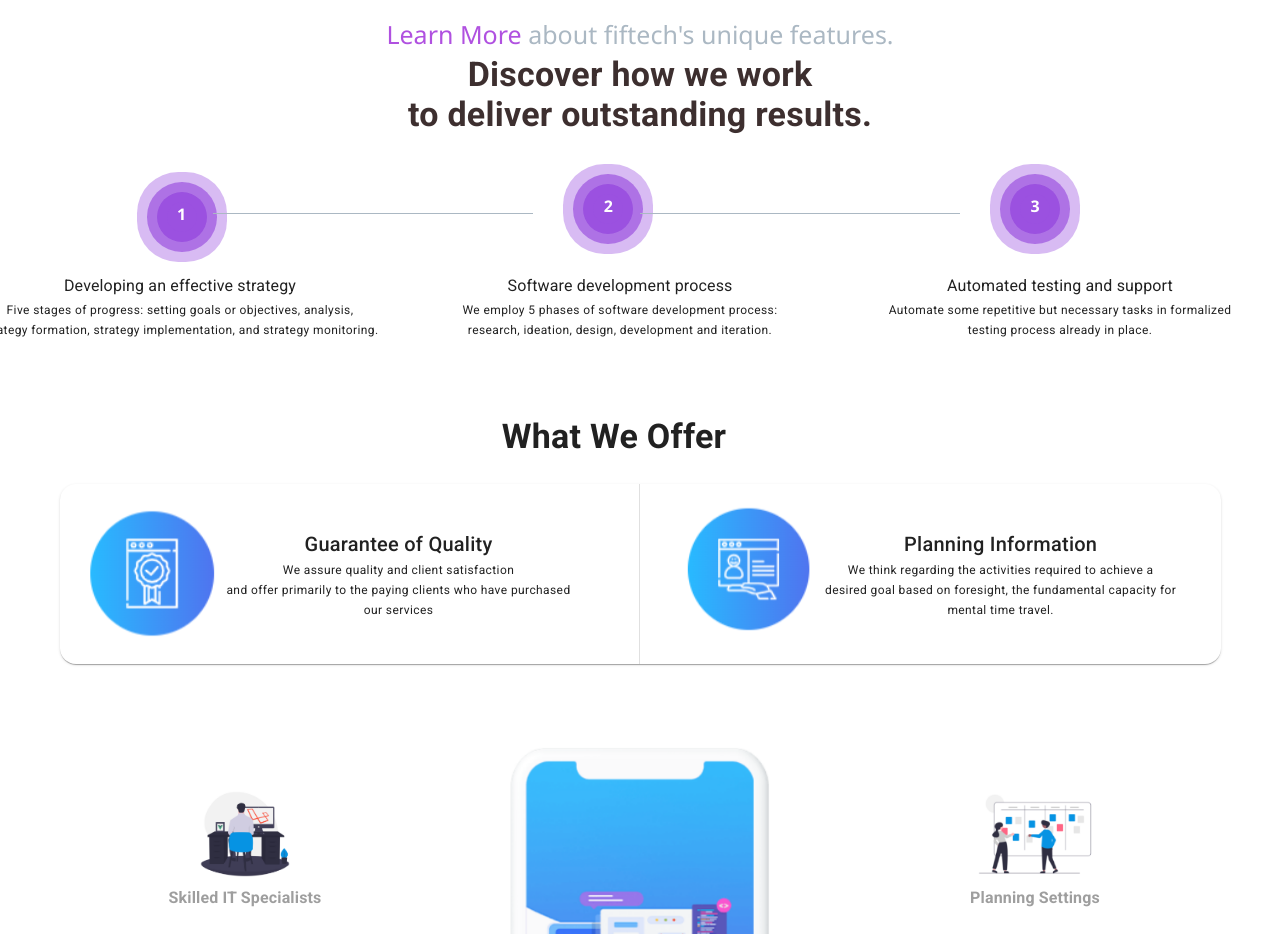
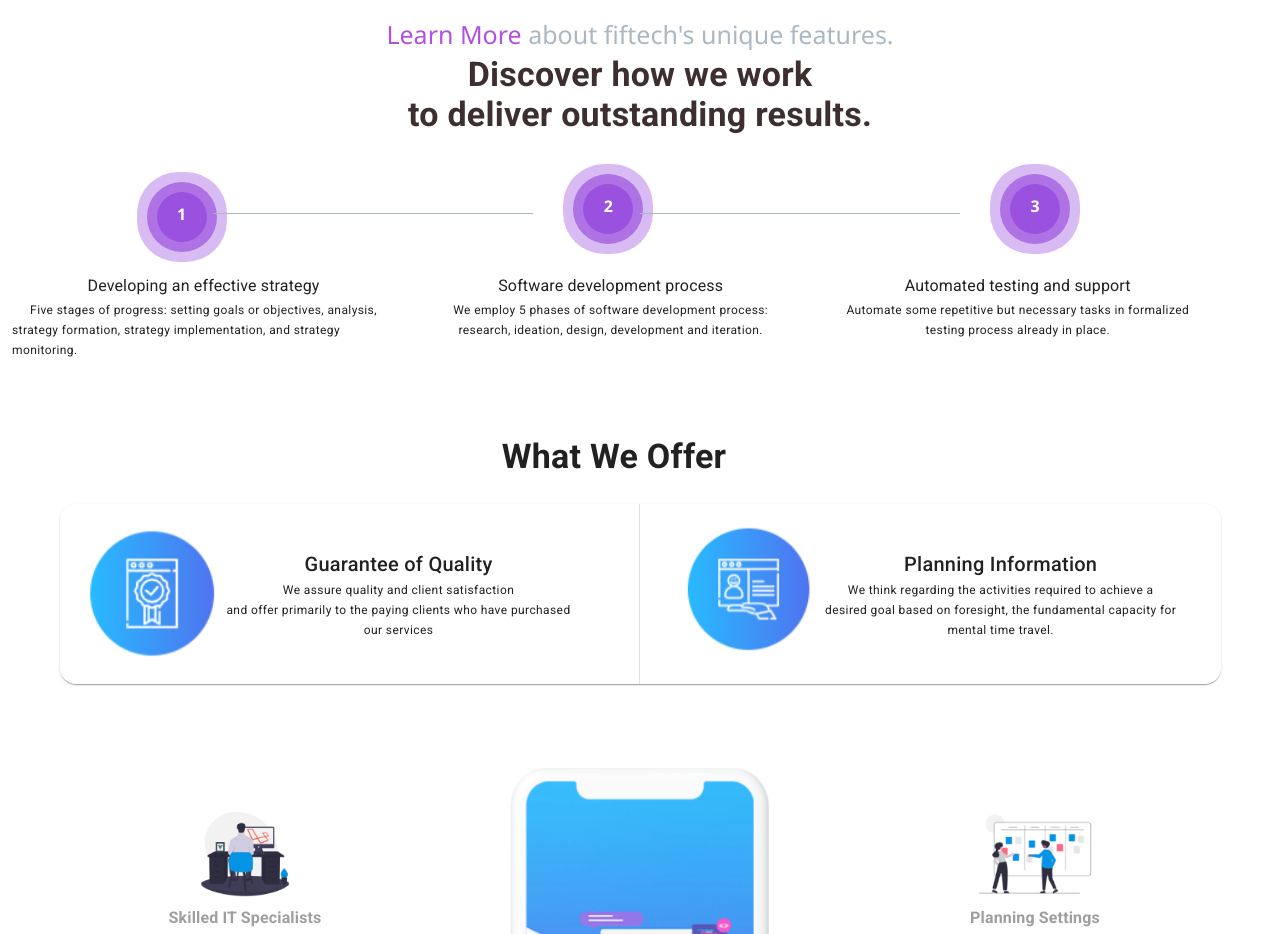
Before and after one commit to sachinbro/fiftech_zone, a Nuxt app: page / in a window 1280 px wide. Shown: the part 900-1834 px from the top of the page. Built offline with nearby package versions, Linux system fonts and the light colour scheme.

Commit message:
minor changes fixed

```diff
--- a/components/sections/home-page-sections/HomePageIntro.vue
+++ b/components/sections/home-page-sections/HomePageIntro.vue
@@ -48,10 +48,9 @@ export default{
                 <div style="color:#3D2F2F; ">Discover how we work</div>
                 <div style="color:#3D2F2F; "> to deliver outstanding results.</div>
             </v-row>
-            <v-row class="white--text  d-none d-sm-flex" >
+            <v-row class="white--text  d-none d-sm-flex justify-space-around" >
                 <v-col cols="1"></v-col>
                 <v-col class="tasks mt-2" cols="1">
-
                         <div class="hoverEffect text-center">
                             <div class="multilayer-circle font-weight-bold white--text">
                                 1
@@ -75,24 +74,25 @@ export default{
                         </div>
                     </div>
                 </v-col>
-                <v-col cols="1"></v-col>
+                <v-col cols="2"></v-col>
             </v-row>
-            <v-row class="d-none d-sm-flex mt-n8">
-                <v-col class="d-flex flex-column align-center justify-center text-caption ml-n10">
+            <v-row class="d-none d-sm-flex  mt-n8">
+                <v-col class="d-flex flex-column align-center  text-caption ">
                     <div class="text-subtitle-1">Developing an effective strategy</div>
                     <div>Five stages of progress: setting goals or objectives, analysis,</div>
                     <div>strategy formation, strategy implementation, and strategy monitoring.</div>
                 </v-col>
-                <v-col class="d-flex flex-column align-center justify-center text-caption">
+                <v-col class="d-flex flex-column align-center  text-caption">
                     <div class="text-subtitle-1">Software development process</div>
                     <div>We employ 5 phases of software development process:</div>
                     <div>research, ideation, design, development and iteration.</div>
                 </v-col>
-                <v-col class="d-flex flex-column align-center justify-center text-caption">
+                <v-col class="d-flex flex-column align-center  text-caption mr-n12">
                     <div class="text-subtitle-1">Automated testing and support</div>
                     <div>Automate some repetitive but necessary tasks in formalized</div>
                     <div>testing process already in place.  </div>
                 </v-col>
+                <v-col cols="1"></v-col>
             </v-row>
             <v-row class="d-flex d-sm-none">
                 <v-col class="tasks d-flex flex-column align-center justify-center" cols="12" >
```
